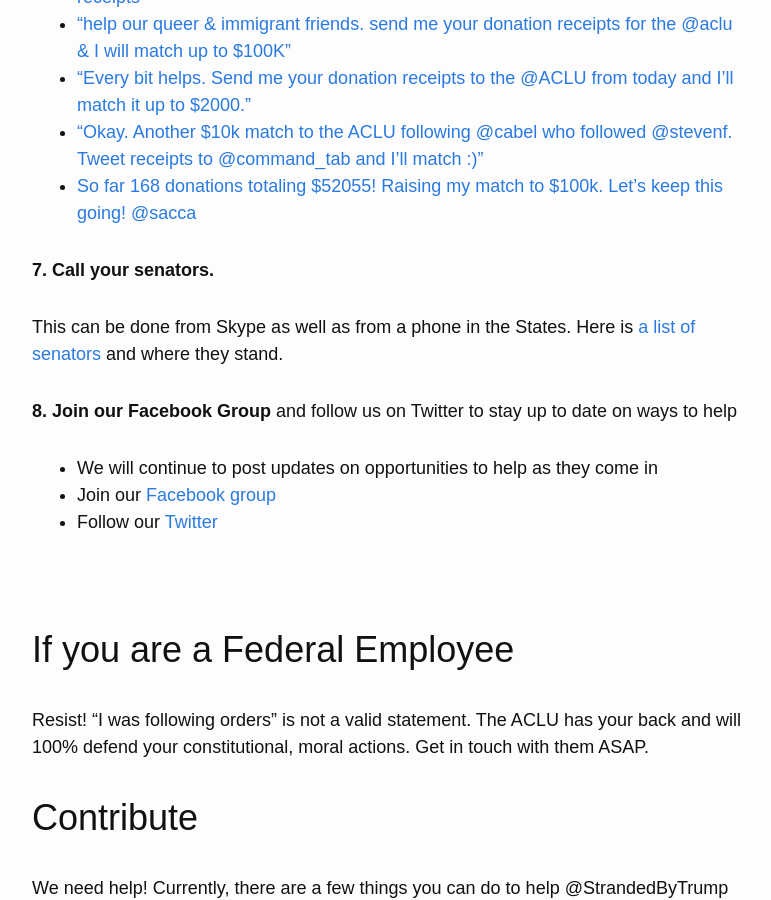
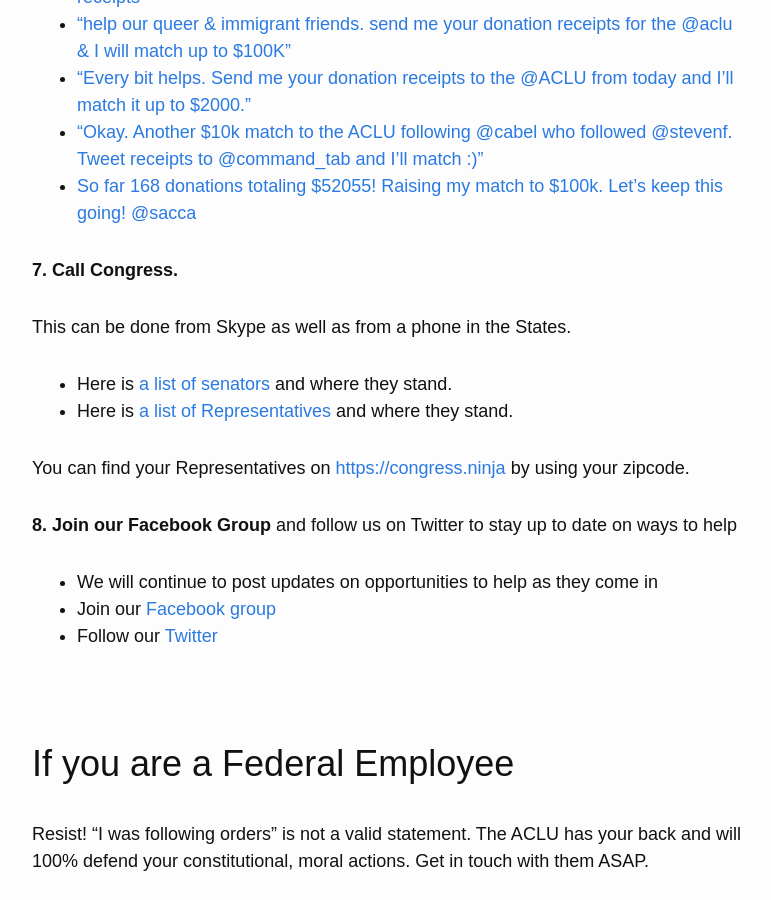
Before and after one commit to RichardLitt/stranded-by-trump, a Jekyll site: the page built from index.md, in a window 1280 px wide and 900 px high, scrolled down 3583 px. Shown: the whole window, without its empty margins (253-1024 px from the left). Built offline with Jekyll 4.4.1, drawn with Linux system fonts in a browser that asks for light colours; nearby versions of some CDN libraries; our own code applies the rules of GitHub Pages for plain Markdown files.

Commit message:
Update congress

```diff
--- a/index.md
+++ b/index.md
@@ -108,9 +108,14 @@ If you can’t donate, retweet and share posts from those who can:
   * <a href="https://twitter.com/stewart/status/825581768241606656" target="_blank">"Okay. Another $10k match to the ACLU following @cabel who followed @stevenf. Tweet receipts to @command_tab and I'll match :)"</a>
   * <a href="https://twitter.com/tfadell/status/825745021513166848" target="_blank">So far 168 donations totaling $52055!  Raising my match to $100k.  Let’s keep this going! @sacca</a>
 
-**7. Call your senators.**
+**7. Call Congress.**
 
-This can be done from Skype as well as from a phone in the States. Here is [a list of senators](https://docs.google.com/spreadsheets/d/1hSGjyWJZIQJpGz4V2ftX_qioCgBtL59oJkkhx146nFE/htmlview?sle=true#gid=0) and where they stand.
+This can be done from Skype as well as from a phone in the States.
+
+- Here is [a list of senators](https://docs.google.com/spreadsheets/d/1hSGjyWJZIQJpGz4V2ftX_qioCgBtL59oJkkhx146nFE/htmlview?sle=true#gid=0) and where they stand.
+- Here is [a list of Representatives](http://www.vox.com/2017/1/29/14427466/republican-congress-silent-trump-refugee) and where they stand.
+
+You can find your Representatives on [https://congress.ninja](https://congress.ninja) by using your zipcode.
 
 **8. Join our Facebook Group** and follow us on Twitter to stay up to date on ways to help
   * We will continue to post updates on opportunities to help as they come in
```
